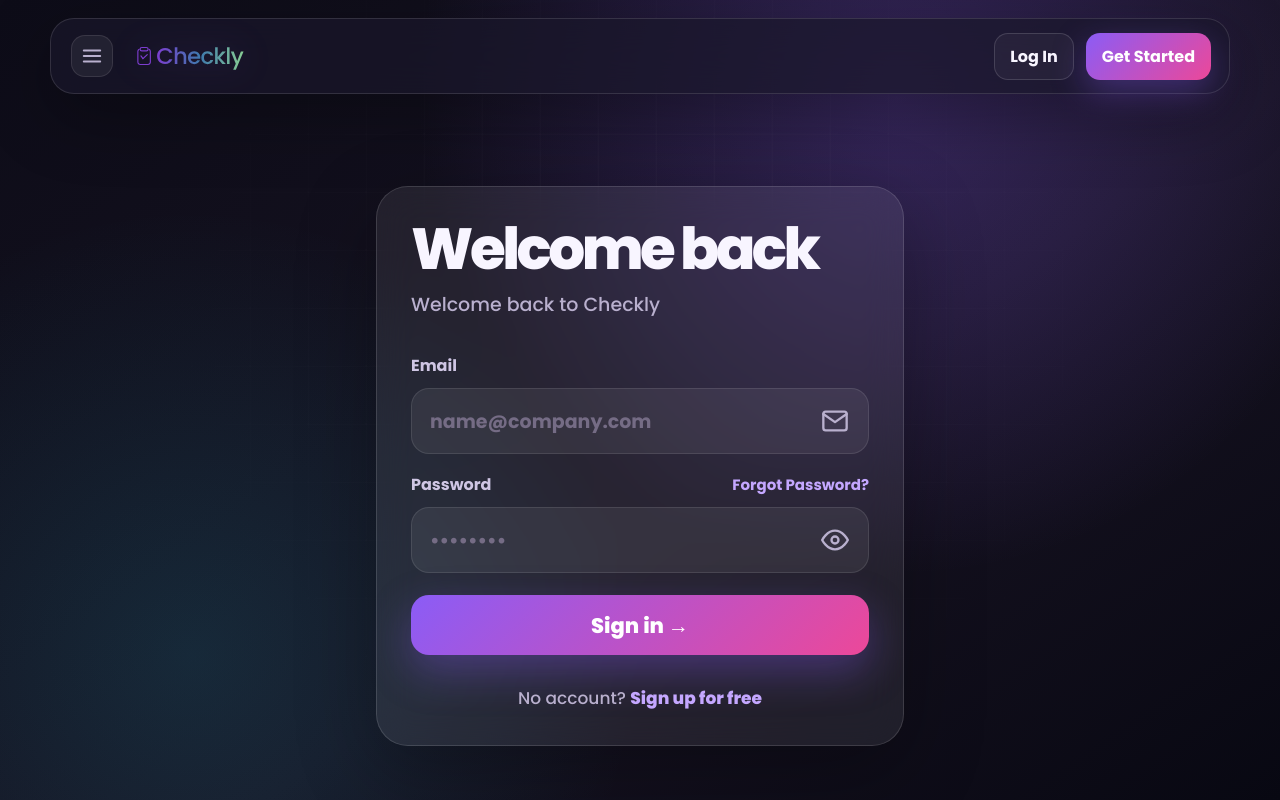
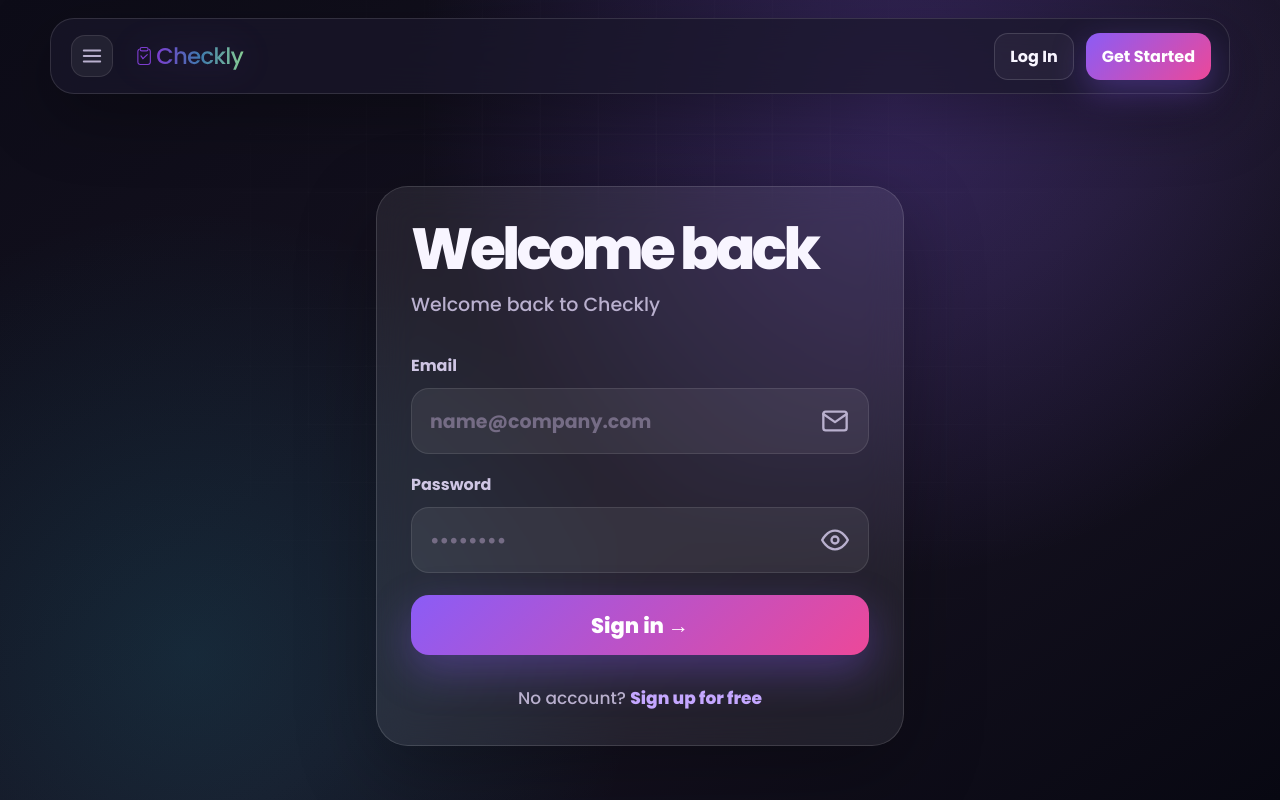
Before and after one commit to Checklist-Copilot/Checklist-Copilot, a React (Vite) app in the folder frontend/checklist-copilot-frontend/: page /login in a window 1280 px wide. Built offline with nearby package versions, Linux system fonts and the light colour scheme; no server answers.

Commit message:
remove Forgot your password link in Login Page

```diff
--- a/frontend/checklist-copilot-frontend/src/pages/LoginPage.tsx
+++ b/frontend/checklist-copilot-frontend/src/pages/LoginPage.tsx
@@ -104,9 +104,6 @@
                 Password
               </label>
 
-              <Link to="/forgot-password" className={styles.forgotLink}>
-                Forgot Password?
-              </Link>
             </div>
 
             <div className={styles.inputWrapper}>
```
